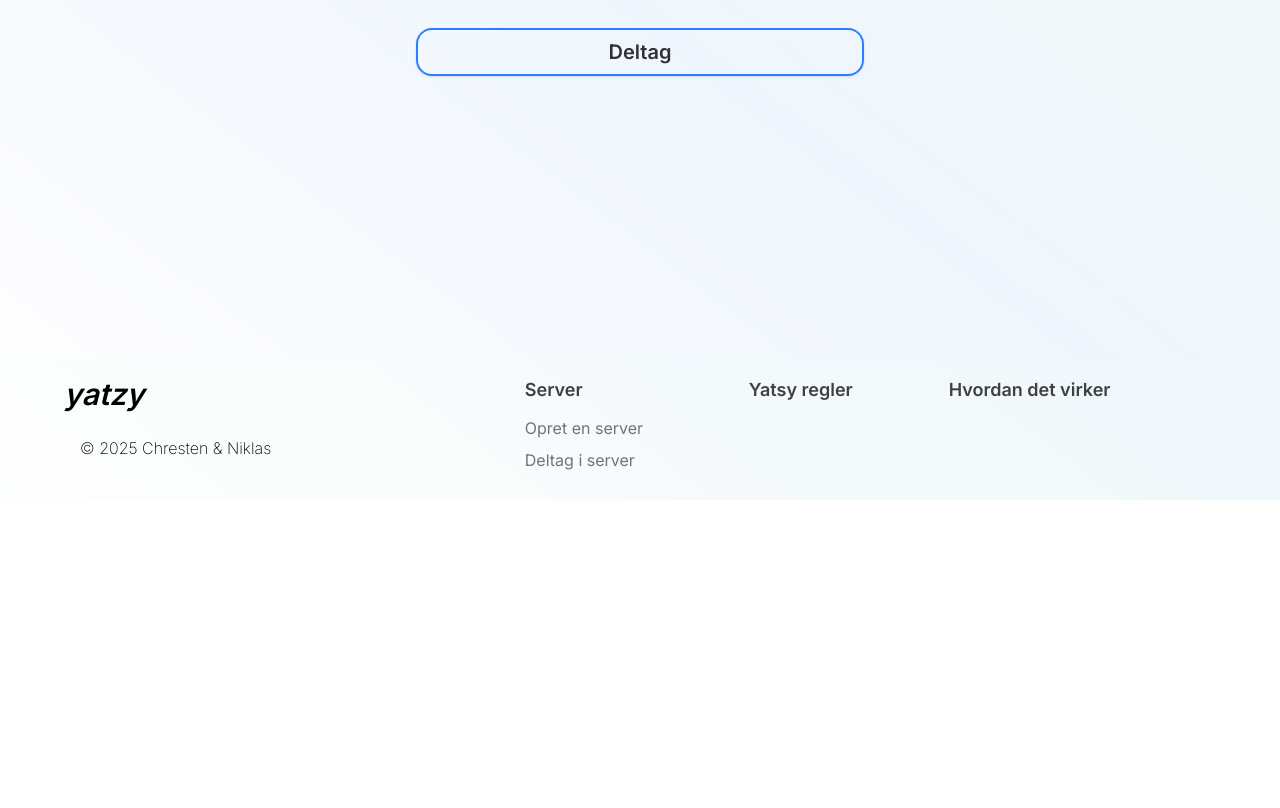
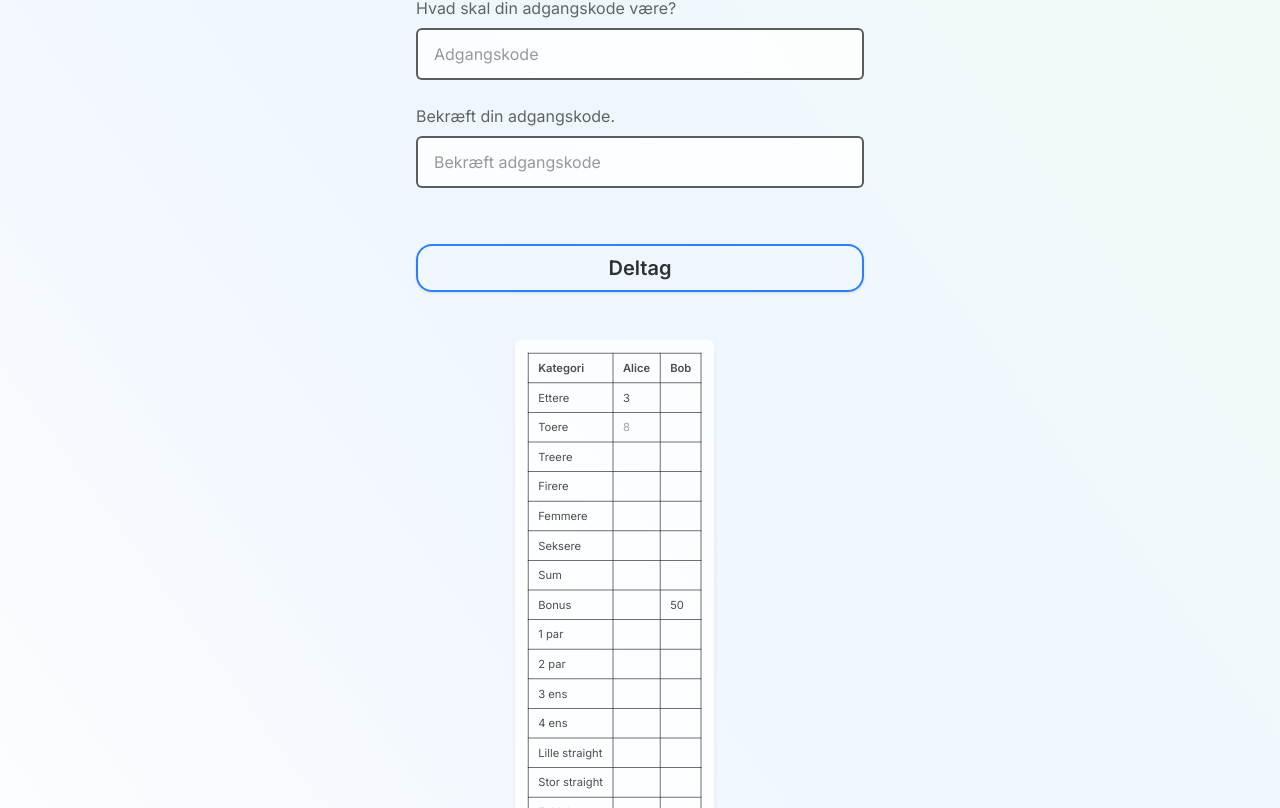
Before and after one commit to Zakers540/jatzy, a Next.js app: page /server/deltag in a window 1280 px wide. Shown: the part 472-1280 px from the top of the page. Before the commit the page ends 972 px from the top, so only its background shows below. Built offline with nearby package versions, Linux system fonts and the light colour scheme.

Commit message:
added yatzysheet

```diff
--- a/app/globals.css
+++ b/app/globals.css
@@ -52,3 +52,10 @@ body {
 @utility input {
   @apply px-4 py-3 rounded-md border-2 border-black/64 bg-white/80 text-black placeholder-black/40 focus:outline-none focus:ring-1 focus:ring-black/64 transition
 }
+.tablecell {
+  @apply border px-3 py-2 text-sm text-black/70;
+}
+
+.tablecell:hover {
+  @apply bg-blue-200/40 border-blue-500/40;
+}
--- a/app/hvordandetvirker/page.tsx
+++ b/app/hvordandetvirker/page.tsx
@@ -2,7 +2,7 @@ import Aside from "@/components/Aside";
 
 export default function Index() {
     return(
-        <main className="min-h-screen w-full pt-24 px-40">
+        <main className="min-h-screen w-full py-24 px-40">
             <Aside
                 digit="01"
                 title="Opret eller deltag"
--- a/app/server/deltag/page.tsx
+++ b/app/server/deltag/page.tsx
@@ -1,4 +1,6 @@
 //"For at tilføje et navn på en server skal det være unikt" måske? eller anden tekst bedre? Anden tekst kortere.
+"use client"
+import YatzySheet from "@/components/YatzySheet";
 
 export default function Server() {
     return (
@@ -26,6 +28,22 @@ export default function Server() {
                         className="input"
                     />
                 </div>
+                <div className="flex flex-col">
+                    <label htmlFor="name" className="text-black/60 mb-2">Hvad skal din adgangskode være?</label>
+                    <input
+                        type="text"
+                        placeholder="Adgangskode"
+                        className="input"
+                    />
+                </div>
+                <div className="flex flex-col">
+                    <label htmlFor="name" className="text-black/60 mb-2">Bekræft din adgangskode.</label>
+                    <input
+                        type="text"
+                        placeholder="Bekræft adgangskode"
+                        className="input"
+                    />
+                </div>
 
                 <button
                     type="submit"
@@ -35,6 +53,22 @@ export default function Server() {
                     Deltag
                 </button>
             </form>
+            <YatzySheet
+                currentPlayers={["Alice", "Bob"]}
+                size={0.8}
+                scores={{
+                    ettere: { 0: 3 },
+                    bonus: { 1: 50 }
+                }}
+                previews={{
+                    toere: { 0: "8" },
+                    yatzy: { 1: "50" }
+                }}
+                onCellClick={(category, playerIndex) => {
+                    console.log(`Clicked ${category} for player ${playerIndex}`);
+                }}
+            />
+
         </main>
     )
 }
--- a/components/Footer.tsx
+++ b/components/Footer.tsx
@@ -14,8 +14,8 @@ export default function Footer () {
                     <div className="flex flex-col space-y-4 mt-16 md:mt-0 justify-center items-center md:items-start md:justify-start">
                         <p className="cursor-default text-lg font-semibold text-center md:text-start">Server</p>
                         <div className="flex flex-col justify-center md:justify-start space-y-4 leading-4 text-neutral-500 dark:text-neutral-400 w-32">
-                            <a className="hover:text-neutral-800 dark:hover:text-neutral-100 cursor-pointer text-center md:text-start" href="/booking/bordresevationer">Opret en server</a>
-                            <a className="hover:text-neutral-800 dark:hover:text-neutral-100 cursor-pointer text-center md:text-start" href="/booking/billetsalg">Deltag i server</a>
+                            <a className="hover:text-neutral-800 dark:hover:text-neutral-100 cursor-pointer text-center md:text-start" href="/api/opret">Opret en server</a>
+                            <a className="hover:text-neutral-800 dark:hover:text-neutral-100 cursor-pointer text-center md:text-start" href="/server/deltag">Deltag i server</a>
                         </div>
                     </div>
                     <div className="flex flex-col space-y-4 mt-8 md:mt-0 justify-center md:justify-start">
--- a/components/Yatsy.tsx
+++ b/components/Yatsy.tsx
@@ -7,6 +7,7 @@
 "use client"
 
 import {useEffect, useState} from "react";
+import YatzySheet from "@/components/YatzySheet";
 
 type YatsyProps = {
     instanceId: string
@@ -32,6 +33,7 @@ export default function Yatsy({ instanceId }: YatsyProps) {
                 ))}
             </ul>
             </div>
+            <YatzySheet/>
         </main>
     )
 }
--- a/components/YatzySheet.tsx
+++ b/components/YatzySheet.tsx
@@ -0,0 +1,73 @@
+"use client"
+
+import { useState } from "react";
+
+export default function YatzySheet({
+                                       currentPlayers = ["Spiller 1", "Spiller 2"],
+                                       size = 1,
+                                       scores = {},
+                                       previews = {},
+                                       onCellClick = () => {}
+                                   }) {
+    const renderRow = (category, label) => (
+        <tr>
+            <td className="tablecell text-left">{label}</td>
+            {currentPlayers.map((_, i) => {
+                const value = scores[category]?.[i];
+                const preview = previews[category]?.[i];
+
+                return (
+                    <td
+                        key={i}
+                        className={`tablecell cursor-pointer hover:bg-blue-200/40 transition-colors`}
+                        onClick={() => onCellClick(category, i)}
+                    >
+                        {value ?? <span className="text-neutral-400">{preview ?? ""}</span>}
+                    </td>
+                );
+            })}
+        </tr>
+    );
+
+    return (
+        <div
+            className="flex items-center justify-center mt-12"
+            style={{ transform: `scale(${size})`, transformOrigin: "top left" }}
+        >
+            <div className="bg-white/80 rounded-lg shadow-md p-4">
+                <table className="border-collapse">
+                    <thead>
+                    <tr>
+                        <th className="tablecell text-left font-semibold">Kategori</th>
+                        {currentPlayers.map((currentPlayer, i) => (
+                            <th key={i} className="tablecell font-semibold">
+                                {currentPlayer}
+                            </th>
+                        ))}
+                    </tr>
+                    </thead>
+                    <tbody>
+                    {renderRow("ettere", "Ettere")}
+                    {renderRow("toere", "Toere")}
+                    {renderRow("treere", "Treere")}
+                    {renderRow("firere", "Firere")}
+                    {renderRow("femmere", "Femmere")}
+                    {renderRow("seksere", "Seksere")}
+                    {renderRow("sum", "Sum")}
+                    {renderRow("bonus", "Bonus")}
+                    {renderRow("1par", "1 par")}
+                    {renderRow("2par", "2 par")}
+                    {renderRow("3ens", "3 ens")}
+                    {renderRow("4ens", "4 ens")}
+                    {renderRow("lillestraight", "Lille straight")}
+                    {renderRow("storstraight", "Stor straight")}
+                    {renderRow("fuldthus", "Fuldt hus")}
+                    {renderRow("chance", "Chance")}
+                    {renderRow("yatzy", "Yatzy")}
+                    {renderRow("total", "Total")}
+                    </tbody>
+                </table>
+            </div>
+        </div>
+    );
+}
```
